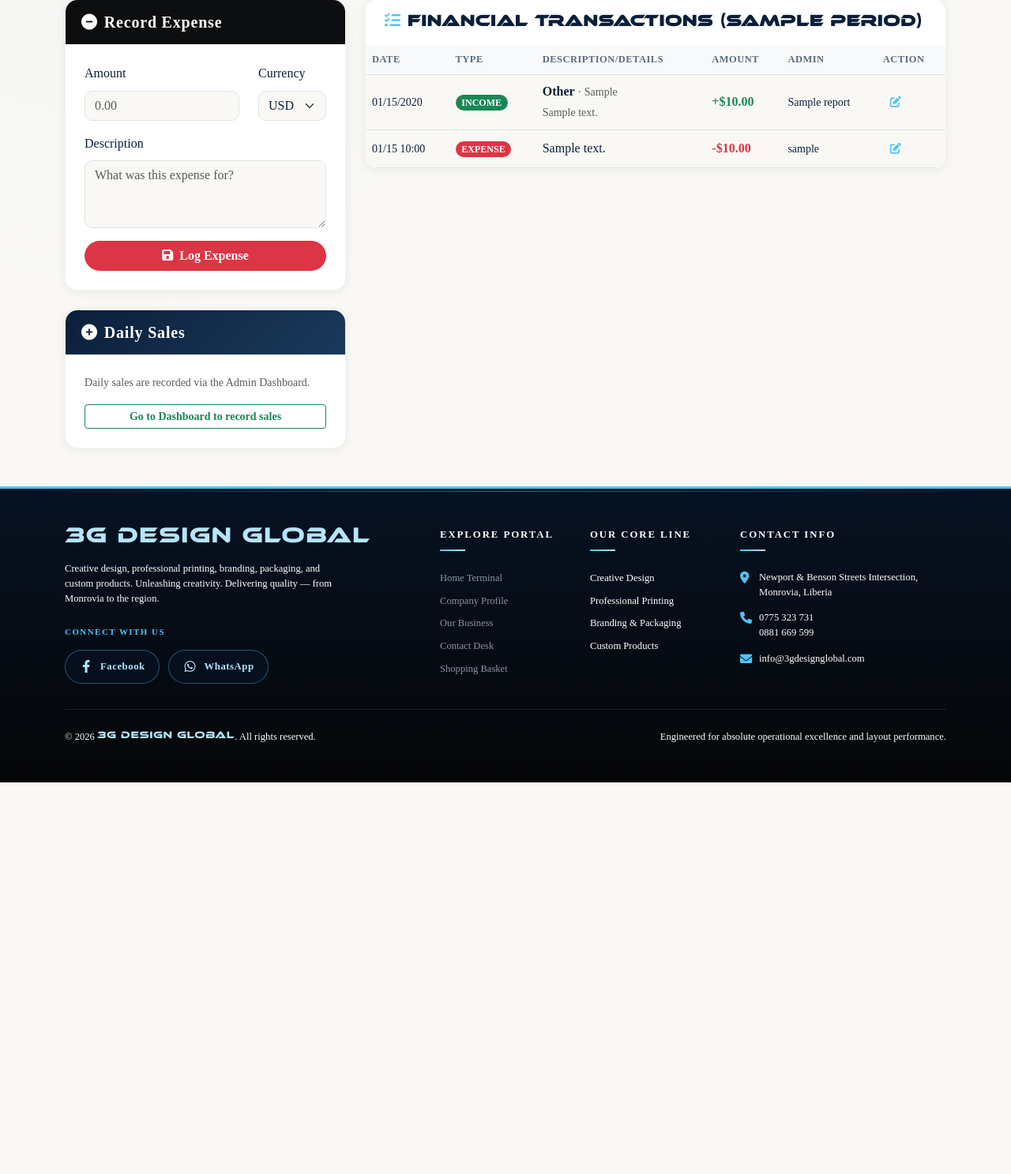
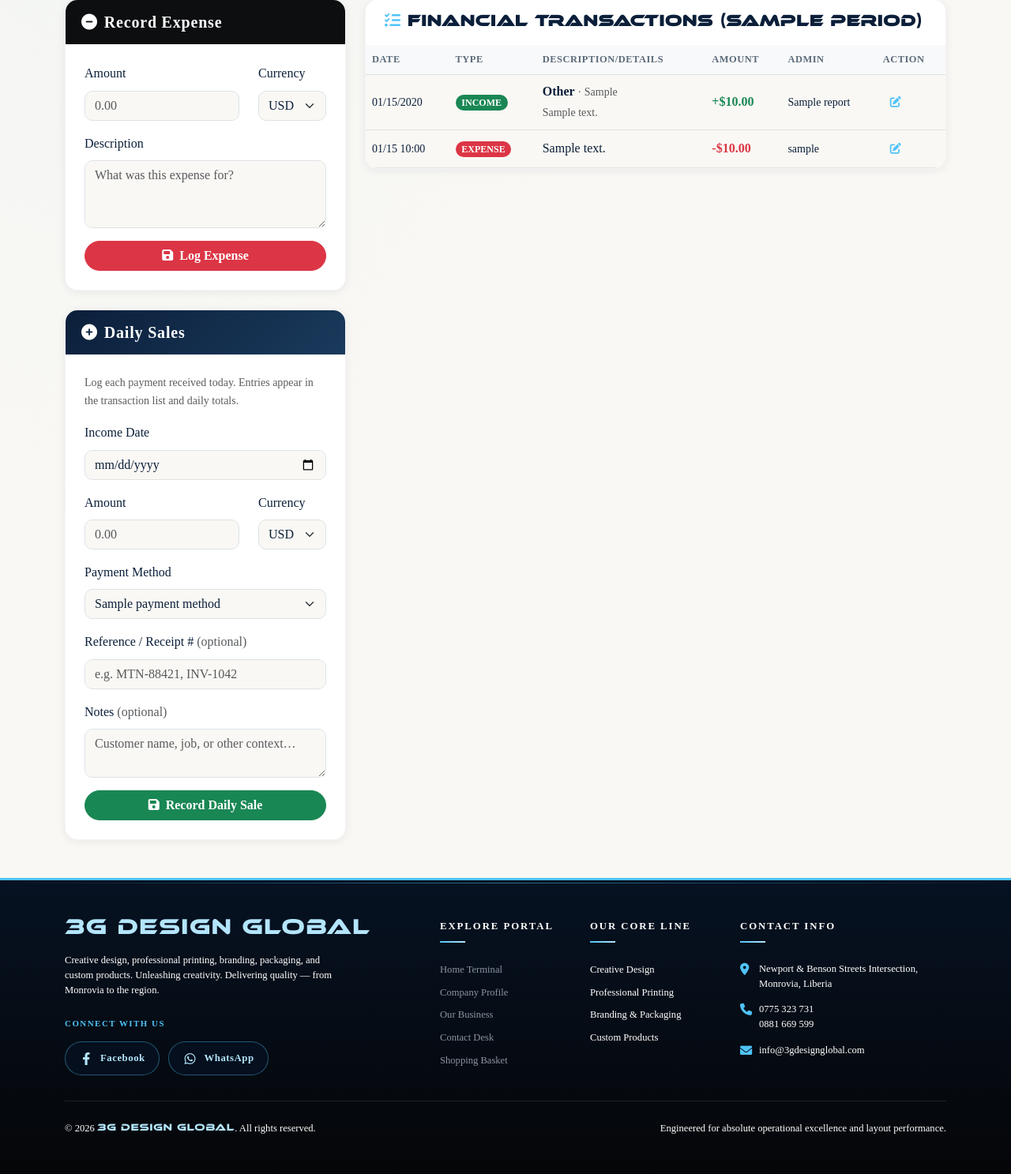
Before and after one commit to FRANCIS72351/3GDESIGNPRINTING, a Flask app: template static/uploads/template/financials.html in a window 1280 px wide. Shown: the part 475-1962 px from the top of the page at 79% size. Before the commit the page ends 1466 px from the top, so only its background shows below. Run offline with Flask 3, Linux system fonts and the light colour scheme; tables that the repository leaves empty hold one stand-in row (values such as "Sample post"); the template is opened without the code that fills it: values that come from a table or form of the project are taken from there, most other values are stand-ins (such as "Sample title", 1, 10 or a date in 2020); some libraries are stand-ins or nearby versions.

Commit message:
New Update

```diff
--- a/app.py
+++ b/app.py
@@ -2527,7 +2527,9 @@
                          total_expense_lrd=total_expense_lrd,
                          period=period,
                          admin=admin_user,
-                         show_annual=session.get('role') == 'admin')
+                         show_annual=session.get('role') == 'admin',
+                         payment_methods=INCOME_PAYMENT_METHODS,
+                         today_income_date=datetime.now().date().isoformat())
 
 @app.route("/admin/expense/add", methods=['POST'])
 @login_required
@@ -2933,6 +2935,19 @@
     except Exception as e:
         print(f"Mail failed: {e}")
 
+def _redirect_after_daily_report():
+    """Stay on Financials when the sale was recorded from that page."""
+    next_page = (request.form.get('next') or '').strip()
+    role = session.get('role')
+    if next_page == 'financials' and role in ('admin', 'moderator'):
+        return redirect(url_for('financials'))
+    if role == 'staff':
+        return redirect(url_for('staff.staff_portal'))
+    if role == 'moderator':
+        return redirect(url_for('moderator_portal'))
+    return redirect(url_for('dashboard'))
+
+
 @app.route("/admin/daily-report", methods=['POST'])
 @login_required
 @income_log_permission_required
@@ -2943,11 +2958,7 @@
     data, error = parse_manual_income_form(request.form, require_notes=require_notes)
     if error:
         flash(error, 'danger')
-        if role == 'staff':
-            return redirect(url_for('staff.staff_portal'))
-        if role == 'moderator':
-            return redirect(url_for('moderator_portal'))
-        return redirect(url_for('dashboard'))
+        return _redirect_after_daily_report()
 
     new_report = DailyReport(
         staff_id=session.get('admin_id'),
@@ -2964,11 +2975,7 @@
     db.session.commit()
 
     flash('Manual daily income logged successfully!', 'success')
-    if session.get('role') == 'staff':
-        return redirect(url_for('staff.staff_portal'))
-    if session.get('role') == 'moderator':
-        return redirect(url_for('moderator_portal'))
-    return redirect(url_for('dashboard'))
+    return _redirect_after_daily_report()
 
 # ----------------------------------
 # Quick Capture Route
--- a/moderator_permissions.py
+++ b/moderator_permissions.py
@@ -60,10 +60,21 @@
     {
         'perm': 'financials',
         'label': 'Financial Management',
-        'description': 'Daily and weekly income & expense records',
+        'description': 'Record daily sales, then review income and expenses',
         'icon': 'fa-chart-pie',
         'endpoint': 'financials',
         'color': 'success',
+        'fragment': 'daily-sales',
+    },
+    {
+        'perm': 'daily_reports',
+        'label': 'Record Daily Sales',
+        'description': 'Log cash, mobile money, and other payments received today',
+        'icon': 'fa-cash-register',
+        'endpoint': 'moderator_portal',
+        'color': 'success',
+        'btn': True,
+        'fragment': 'daily-sales',
     },
     {
         'perm': 'billing',
--- a/static/uploads/template/financials.html
+++ b/static/uploads/template/financials.html
@@ -108,13 +108,54 @@
                 </div>
             </div>
 
-            <div class="admin-card mt-4">
+            <div class="admin-card mt-4" id="daily-sales">
                 <div class="admin-card-header admin-card-header-primary">
                     <h5><i class="fas fa-plus-circle me-2"></i>Daily Sales</h5>
                 </div>
                 <div class="admin-card-body">
-                    <p class="small text-muted mb-3">Daily sales are recorded via the {% if session.get('role') == 'moderator' %}Moderator{% else %}Admin{% endif %} Dashboard.</p>
-                    <a href="{{ url_for('moderator_portal') if session.get('role') == 'moderator' else url_for('dashboard') }}" class="btn btn-outline-success btn-sm w-100">Go to Dashboard to record sales</a>
+                    <p class="small text-muted mb-3">Log each payment received today. Entries appear in the transaction list and daily totals.</p>
+                    <form action="{{ url_for('submit_daily_report') }}" method="POST" id="daily-sales-form">
+                        <input type="hidden" name="income_entry_mode" value="manual">
+                        <input type="hidden" name="next" value="financials">
+                        <div class="mb-3">
+                            <label class="form-label" for="daily_report_date">Income Date</label>
+                            <input type="date" class="form-control" id="daily_report_date" name="report_date" value="{{ today_income_date }}" required>
+                        </div>
+                        <div class="row">
+                            <div class="col-md-8 mb-3">
+                                <label class="form-label" for="daily_total_sales">Amount</label>
+                                <input type="number" step="0.01" min="0.01" name="total_sales" id="daily_total_sales" class="form-control" required placeholder="0.00">
+                            </div>
+                            <div class="col-md-4 mb-3">
+                                <label class="form-label" for="daily_currency">Currency</label>
+                                <select class="form-select" name="currency" id="daily_currency">
+                                    <option value="USD">USD ($)</option>
+                                    <option value="LRD">LRD (L$)</option>
+                                </select>
+                            </div>
+                        </div>
+                        <div class="mb-3">
+                            <label class="form-label" for="daily_payment_method">Payment Method</label>
+                            <select class="form-select" name="payment_method" id="daily_payment_method" required>
+                                {% for key, label in payment_methods.items() %}
+                                <option value="{{ key }}">{{ label }}</option>
+                                {% endfor %}
+                            </select>
+                        </div>
+                        <div class="mb-3">
+                            <label class="form-label" for="daily_reference">Reference / Receipt # <span class="text-muted fw-normal">(optional)</span></label>
+                            <input type="text" class="form-control" id="daily_reference" name="reference" maxlength="100" placeholder="e.g. MTN-88421, INV-1042">
+                        </div>
+                        <div class="mb-3">
+                            <label class="form-label" for="daily_report_text">Notes <span class="text-muted fw-normal">(optional)</span></label>
+                            <textarea name="report_text" id="daily_report_text" class="form-control" rows="2" placeholder="Customer name, job, or other context…"></textarea>
+                        </div>
+                        <div class="d-grid">
+                            <button type="submit" class="btn btn-success rounded-pill">
+                                <i class="fas fa-save me-2"></i>Record Daily Sale
+                            </button>
+                        </div>
+                    </form>
                 </div>
             </div>
         </div>
```
Also changed, not shown: static/uploads/template/moderator.html (+55 -54 lines), test_moderator_dashboard.py (+34 -2 lines), test_whatsapp_order.py (+4 -4 lines).
